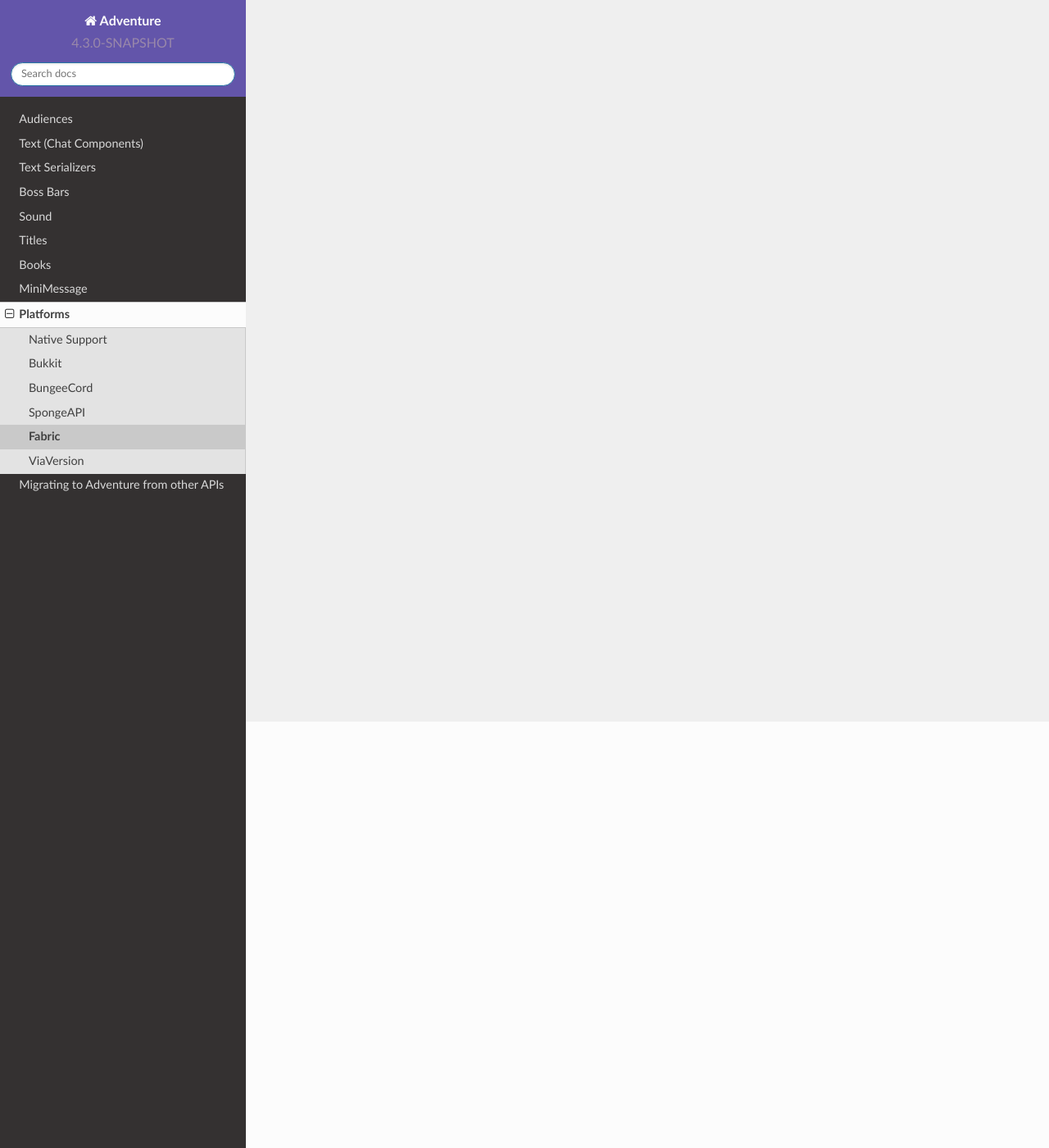
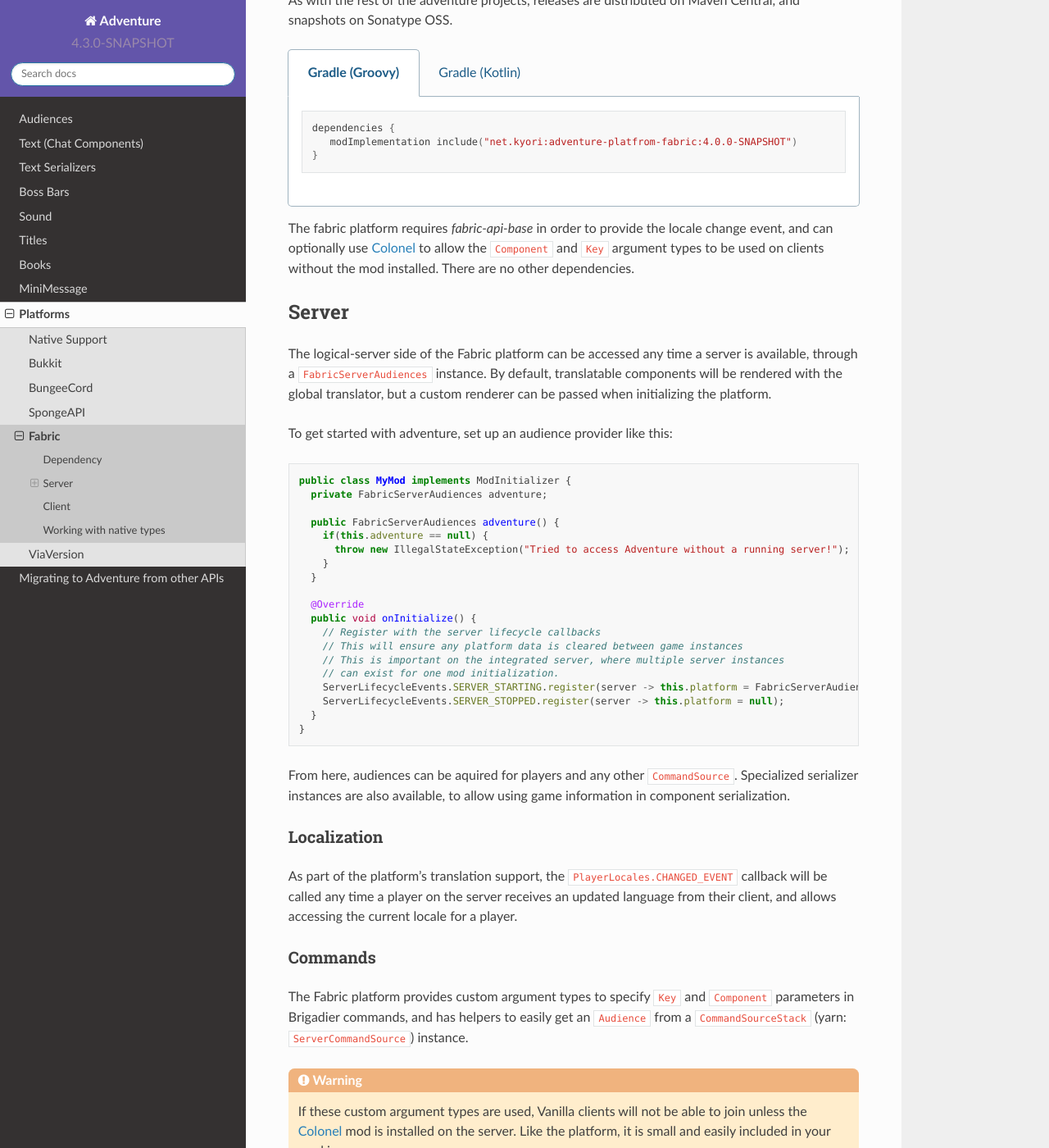
Before and after one commit to KyoriPowered/adventure-docs, a Sphinx documentation site: the page built from source/platform/fabric.rst, in a window 1280 px wide and 1400 px high, scrolled down 520 px. Shown: the whole window at 82% size. Built offline with Sphinx 7.4.7 and the Read the Docs theme 2.0.0, drawn with Linux system fonts in a browser that asks for light colours; pages that are not in the unit, such as notebooks, are missing from menus; some of the changed text lies outside the part shown.

Commit message:
Begin working on improving documentation for platforms

```diff
--- a/source/platform/fabric.rst
+++ b/source/platform/fabric.rst
@@ -1,3 +1,128 @@
 ======
 Fabric
 ======
+
+Adventure supports Fabric on *Minecraft: Java Edition* 1.16.4 and up, for both serverside and clientside use.
+
+The platform supports all features, including localization and custom renderers.
+
+----------
+Dependency
+----------
+
+The fabric platform is packaged as a mod, designed to be included in mods via jar-in-jar packaging. As with the rest of the adventure projects, releases are distributed on Maven Central, and snapshots on Sonatype OSS.
+
+.. tabs::
+
+   .. group-tab:: Gradle (Groovy)
+
+      .. code:: groovy
+
+         dependencies {
+            modImplementation include("net.kyori:adventure-platfrom-fabric:4.0.0-SNAPSHOT")
+         }
+
+
+   .. group-tab:: Gradle (Kotlin)
+
+      .. code:: kotlin
+
+         dependencies {
+            modImplementation(include("net.kyori:adventure-platform-fabric:4.0.0-SNAPSHOT")!!)
+         }
+
+The fabric platform requires *fabric-api-base* in order to provide the locale change event, and can optionally use Colonel_ to allow the ``Component`` and ``Key`` argument types to be used on clients without the mod installed. There are no other dependencies.
+
+------
+Server
+------
+
+The logical-server side of the Fabric platform can be accessed any time a server is available, through a ``FabricServerAudiences`` instance. By default, translatable components will be rendered with the global translator, but a custom renderer can be passed when initializing the platform.
+
+To get started with adventure, set up an audience provider like this:
+
+.. code:: java
+
+   public class MyMod implements ModInitializer {
+     private FabricServerAudiences adventure;
+
+     public FabricServerAudiences adventure() {
+       if(this.adventure == null) {
+         throw new IllegalStateException("Tried to access Adventure without a running server!");
+       }
+     }
+
+     @Override
+     public void onInitialize() {
+       // Register with the server lifecycle callbacks
+       // This will ensure any platform data is cleared between game instances
+       // This is important on the integrated server, where multiple server instances
+       // can exist for one mod initialization.
+       ServerLifecycleEvents.SERVER_STARTING.register(server -> this.platform = FabricServerAudiences.of(server));
+       ServerLifecycleEvents.SERVER_STOPPED.register(server -> this.platform = null);
+     }
+   }
+
+From here, audiences can be aquired for players and any other ``CommandSource``. Specialized serializer instances are also available, to allow using game information in component serialization.
+
+~~~~~~~~~~~~
+Localization
+~~~~~~~~~~~~
+
+As part of the platform's translation support, the ``PlayerLocales.CHANGED_EVENT`` callback will be called any time a player on the server receives an updated language from their client, and allows accessing the current locale for a player.
+
+~~~~~~~~
+Commands
+~~~~~~~~
+
+The Fabric platform provides custom argument types to specify ``Key`` and ``Component`` parameters in Brigadier commands, and has helpers to easily get an ``Audience`` from a ``CommandSourceStack`` (yarn: ``ServerCommandSource``) instance.
+
+.. warning::
+
+    If these custom argument types are used, Vanilla clients will not be able to join unless the Colonel_ mod is installed on the server. Like the platform, it is small and easily included in your mod jar.
+
+As an example, here's a simple command that will echo whatever is provided as input:
+
+.. code:: java
+
+
+   // A potential method to be in the mod initializer class above
+   private static final String ARG_MESSAGE = "message";
+
+   void registerCommands(final CommandDispatcher dispatcher, final boolean isDedicated) {
+     dispatcher.register(literal("echo").then(argument(ARG_MESSAGE, component()).executes(ctx -> {
+       final AdventureCommandSourceStack source = this.adventure().audience(ctx.getSource());
+       final Component message = component(ctx, ARG_MESSAGE);
+
+       source.sendMessage(Component.text("You said: ").append(message));
+     }));
+   }
+
+------
+Client
+------
+
+Special for the Fabric platform, purely clientside operations are supported. The setup is less involved than it is for the server, since the client is a singleton, and there is only one subject that can be acted on: the client's one player.
+
+This means that for most users the ``FabricClientAudiences`` object can be treated as a singleton. The only exception is users using a custom renderer. This makes using Adventure audiences fairly simple, as this code example shows:
+
+.. code:: java
+
+   void doThing() {
+     // Get the audience
+     final Audience client = FabricClientAudiences.of().audience();
+
+     // Do something. This will only work when the player is ingame.
+     client.sendMessage(Component.text("meow", NamedTextColor.DARK_PURPLE));
+   }
+
+The full functionality of the ``Audience`` interface is available, including localization!
+
+-------------------------
+Working with native types
+-------------------------
+
+Sadly, Adventure can't provide API for every place chat components are used in the game. However, for areas not covered by the API in ``Audience``, it's possible to convert components between native and Adventure types. See the methods on ``FabricAudiences`` for an idea of what's available.
+
+
+.. _Colonel: https://gitlab.com/stellardrift/colonel
--- a/source/platform/index.rst
+++ b/source/platform/index.rst
@@ -1,10 +1,11 @@
+.. _platforms:
+
 =========
 Platforms
 =========
 
 Adventure integrates with many of the Minecraft platforms out there. Some platforms support
-Adventure natively, but other platforms do not natively support Adventure. To enable you to use
-Adventure with these platforms, Adventure provides a number of platform-specific adapters to
+Adventure natively, but other platforms have their own types and need an adapter to handle Adventure types. To enable you to use Adventure with these platforms, Adventure provides a number of platform-specific adapters to
 allow you to obtain ``Audience`` instances from native user types.
 
 .. toctree::
--- a/source/platform/native.rst
+++ b/source/platform/native.rst
@@ -1,3 +1,5 @@
+.. _native-support:
+
 ==============
 Native Support
 ==============
```
Also changed, not shown: source/text.rst (+15 -15 lines).
